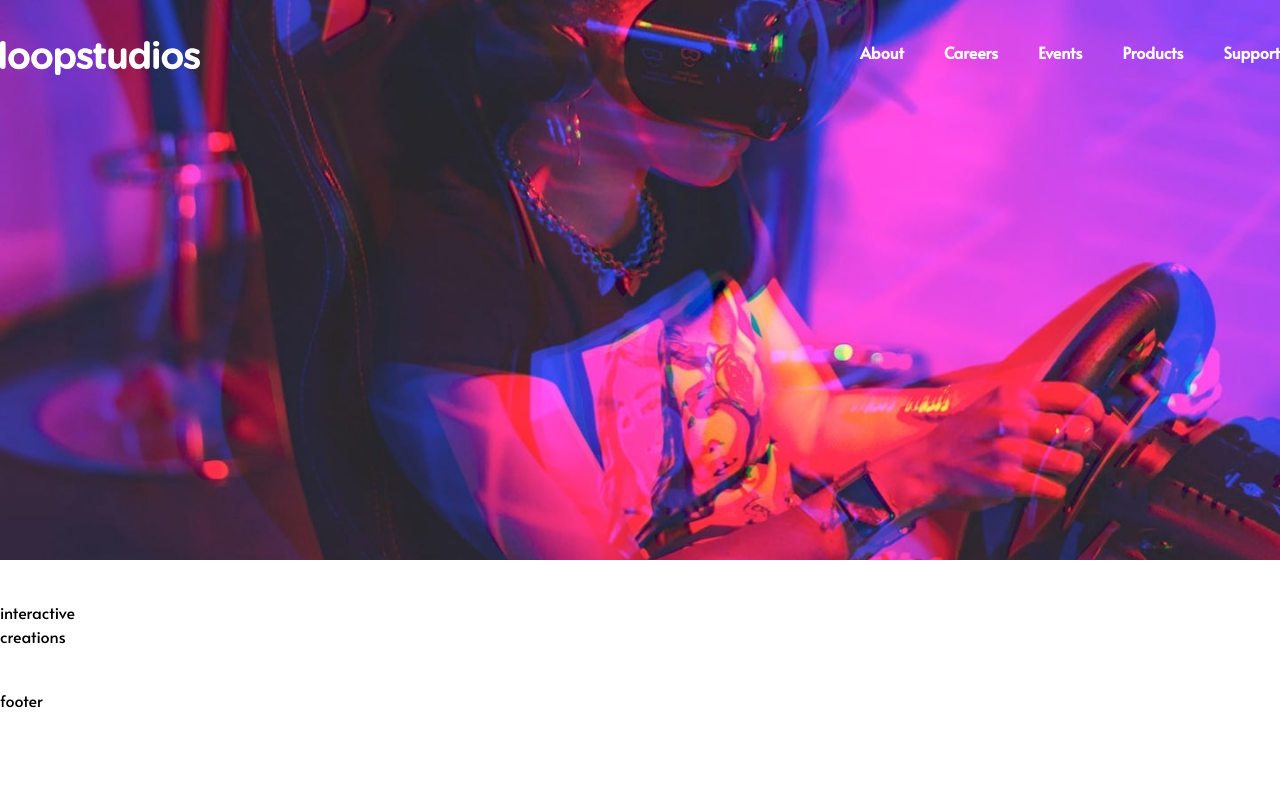
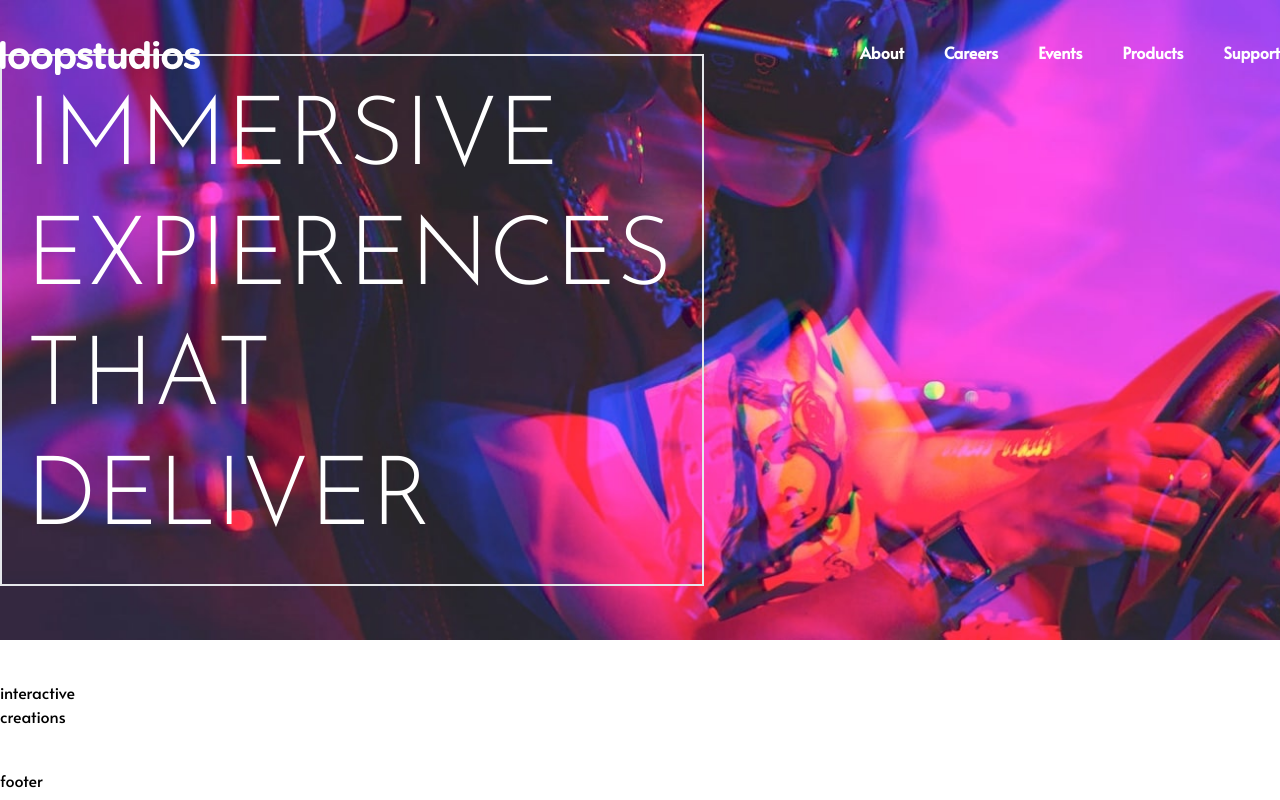
Before and after one commit to gracebir/loopstudios-landing-page, a Next.js app: page / in a window 1280 px wide. Built offline with nearby package versions, Linux system fonts and the light colour scheme.

Commit message:
hero sections

```diff
--- a/src/app/_components/Hero.tsx
+++ b/src/app/_components/Hero.tsx
@@ -1,8 +1,20 @@
 import React from 'react'
+import data from '@/constant/data.json'
+import { Josefin_Sans } from 'next/font/google'
+
+const josefin = Josefin_Sans({ subsets: ['latin'], weight: ['300'] })
 
 const Hero = () => {
+  const heroInfo = data.hero
   return (
-    <div className='bg-hero-mob w-full lg:bg-hero-desk bg-no-repeat bg-cover h-[70vh]'>
+    <div className={`bg-hero-mob w-full flex items-center lg:bg-hero-desk bg-no-repeat bg-cover h-[80vh]`}>
+      <div className='text-white  wrapper-container'>
+        <div className='w-full lg:w-[55%] border-2 p-4 lg:p-6'>
+          <h1 className={`${josefin.className} text-5xl leading-snug lg:leading-tight lg:text-8xl uppercase`}>
+            {heroInfo.message}
+          </h1>
+        </div>
+      </div>
 
     </div>
   )
```
